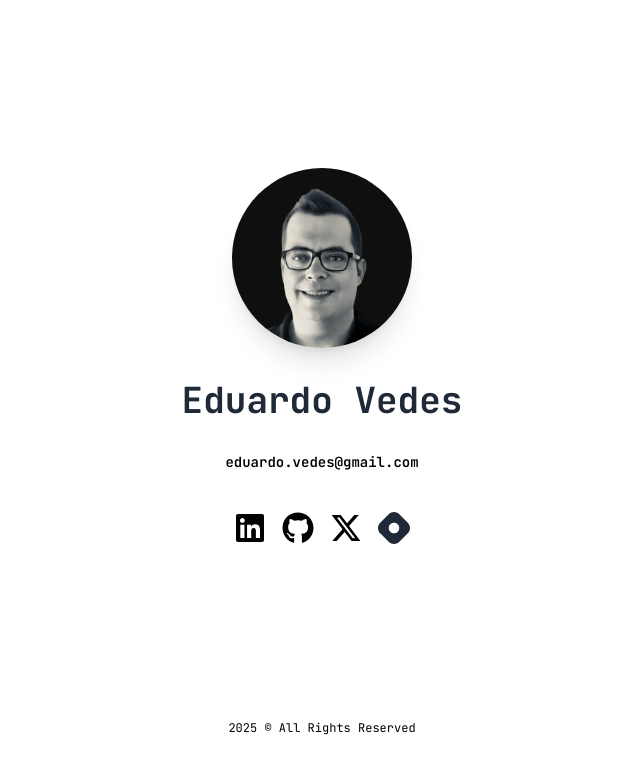
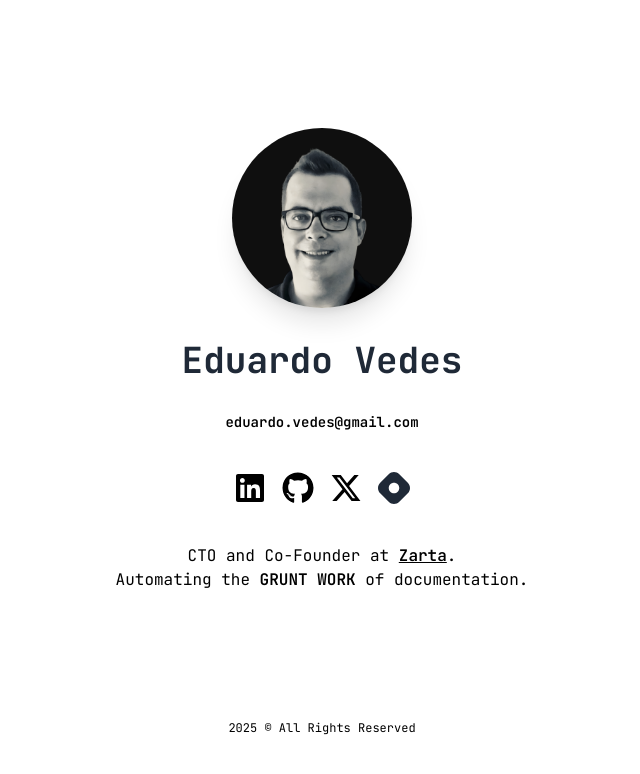
Before and after one commit to evedes/eduardovedes, a Next.js app in the folder frontend/: page / in a window 1280 px wide. Shown: the top 774 px of the page, without its empty margins (318-958 px from the left). Built offline with nearby package versions, Linux system fonts and the light colour scheme.

Commit message:
feat: update landing

```diff
--- a/frontend/app/page.tsx
+++ b/frontend/app/page.tsx
@@ -72,9 +72,11 @@
           >
             <FaHashnode className="size-8 text-gray-800 hover:text-black transition-colors duration-300 ease-in-out" />
           </Link>
-
         </div>
-
+        <div className="text-center">
+          CTO and Co-Founder at <Link href="https://getzarta.com" prefetch={false} target="_blank" rel="noopener noreferrer" className="font-semibold underline hover:no-underline hover:text-red-600 transition-all duration-300 ease-in-out"
+          >Zarta</Link>.<br/>Automating the <span className="font-semibold">GRUNT WORK</span> of documentation.
+        </div>
       </div>
       <div className="text-xs flex justify-center items-center pb-16">
         2025 &copy; All Rights Reserved
```
